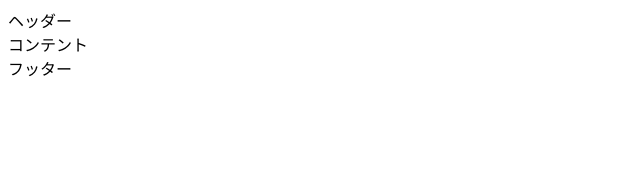
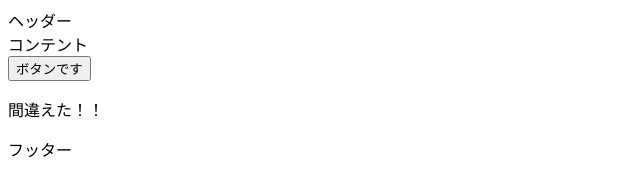
Before and after one commit to UCHIDAnobuhiro/test, a plain HTML site: page index.html in a window 1280 px wide. Shown: the whole page, without its empty margins (0-640 px from the left). Drawn offline with Linux system fonts and the light colour scheme.

Commit message:
btnの作成

```diff
--- a/index.html
+++ b/index.html
@@ -8,6 +8,8 @@
   <body>
     <header>ヘッダー</header>
     <main>コンテント</main>
+    <button>ボタンです</button>
+    <p>間違えた！！</p>
     <footer>フッター</footer>
   </body>
 </html>
```
